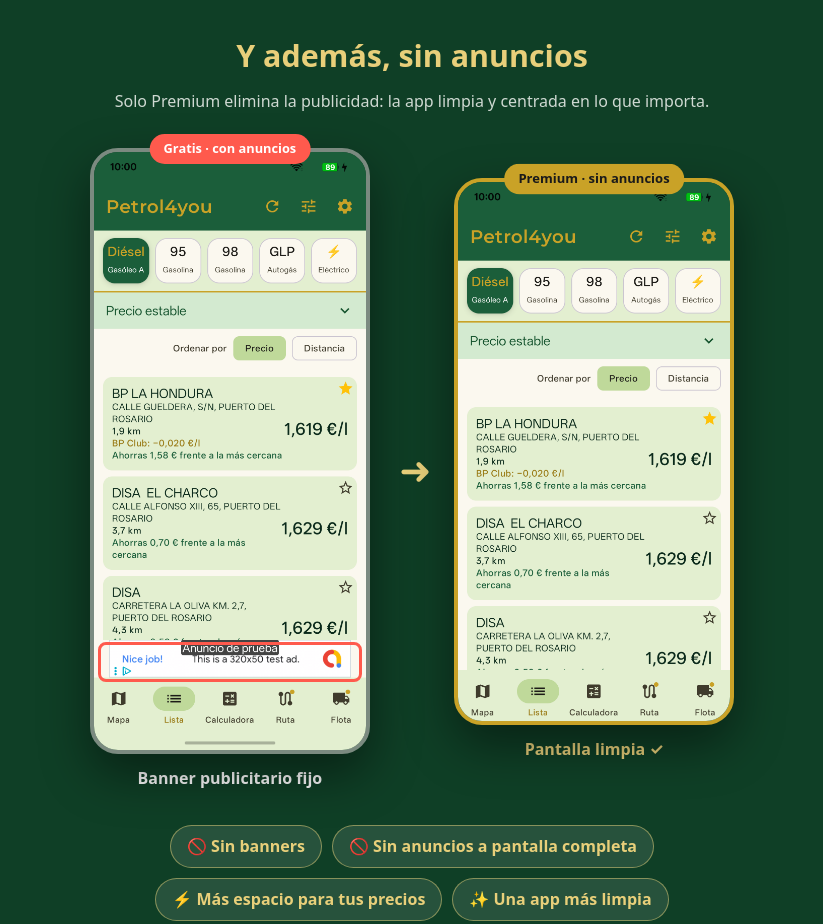
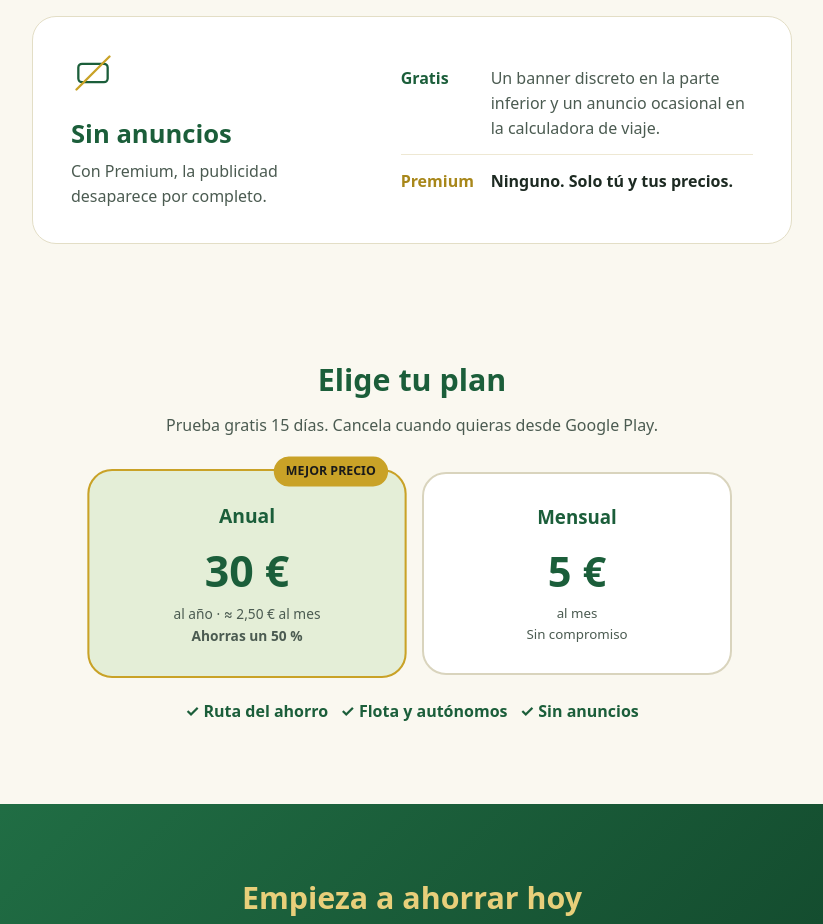
Before and after one commit to santiatienza-collab/petrol4you, a plain HTML site: page index.html in a window 1280 px wide. Shown: the part 5060-5984 px from the top of the page, without its empty margins (228-1051 px from the left). Drawn offline with Linux system fonts and the light colour scheme.

Commit message:
Landing: sección Sin anuncios más simple y discreta
Co-Authored-By: Claude Sonnet 5.5 <noreply@anthropic.com>

```diff
--- a/index.html
+++ b/index.html
@@ -119,23 +119,17 @@
   .vlist li::before{content:"✓";position:absolute;left:0;color:#fff;background:var(--v);width:22px;height:22px;border-radius:50%;font-size:.8rem;display:grid;place-items:center;top:8px}
 
   /* ads */
-  .ads{background:var(--vo);color:#fff}
-  .ads h2{color:var(--dc)}
-  .cmp{display:flex;align-items:center;justify-content:center;gap:26px;max-width:760px;margin:0 auto}
-  .adph{position:relative;width:280px;flex:none}
-  .adph img.scr{display:block;width:100%;border-radius:28px;border:4px solid #7b8a80;box-shadow:0 20px 50px rgba(0,0,0,.45)}
-  .adph.pr img.scr{border-color:var(--d)}
-  .adph .hl{position:absolute;left:3%;right:3%;top:81.4%;height:6.6%;border:3px solid #ff5a4d;border-radius:8px;box-shadow:0 0 0 0 rgba(255,90,77,.7);animation:pulse 1.8s infinite}
-  @keyframes pulse{70%{box-shadow:0 0 0 14px rgba(255,90,77,0)}100%{box-shadow:0 0 0 0 rgba(255,90,77,0)}}
-  .adph .badge{position:absolute;left:50%;top:-14px;transform:translateX(-50%);white-space:nowrap;font-weight:800;font-size:.8rem;padding:5px 14px;border-radius:999px}
-  .adph .badge.bad{background:#ff5a4d;color:#fff}
-  .adph.pr .badge{background:var(--d);color:#1a1a1a;animation:pop2 2.4s infinite}
-  @keyframes pop2{50%{transform:translateX(-50%) scale(1.08)}}
-  .arrow{font-size:2.4rem;color:var(--dc);animation:nudge 1.6s infinite}
-  @keyframes nudge{50%{transform:translateX(8px)}}
-  .cap{text-align:center;margin-top:12px;font-weight:700}
-  .adlist{list-style:none;padding:0;margin:34px auto 0;max-width:640px;display:flex;flex-wrap:wrap;gap:10px;justify-content:center}
-  .adlist li{background:rgba(255,255,255,.1);border:1px solid rgba(232,207,122,.5);color:var(--dc);padding:8px 16px;border-radius:999px;font-weight:600}
+  .noads{background:var(--crema);padding:48px 0}
+  .noads-card{max-width:760px;margin:0 auto;display:grid;grid-template-columns:1fr 1.2fr;gap:36px;align-items:center;background:#fff;border:1px solid #e3dec6;border-radius:24px;padding:34px 38px}
+  .noads-card .ico{width:44px;height:44px;margin-bottom:12px}
+  .noads-card h2{text-align:left;font-size:1.6rem;margin:0 0 6px}
+  .noads-card p{margin:0;color:#4b5b51}
+  .na-row{display:flex;gap:14px;padding:14px 0;border-bottom:1px solid #eee8d3}
+  .na-row:last-child{border-bottom:0}
+  .na-row b{flex:none;width:76px;color:var(--v)}
+  .na-row span{color:#4b5b51}
+  .na-row.pr b{color:#a8871a}
+  .na-row.pr span{color:var(--tx);font-weight:600}
 
   /* pricing */
   .plans{display:grid;grid-template-columns:repeat(auto-fit,minmax(250px,1fr));gap:20px;max-width:640px;margin:0 auto}
@@ -159,7 +153,7 @@
   .shotpair:hover .s1{transform:rotate(-1deg) translateY(-6px)}.shotpair:hover .s2{transform:rotate(1deg) translateY(-6px)}
   .shotpair.single{height:auto}.shotpair.single img{position:relative;display:block;width:62%;margin:0 auto;transform:none}
   .ev{background:linear-gradient(180deg,#fff,var(--menta))}
-  @media(max-width:800px){.cmp{flex-direction:column}.arrow{transform:rotate(90deg);animation:none}.adph{width:250px}
+  @media(max-width:800px){.noads-card{grid-template-columns:1fr;padding:26px}
     .hero .wrap,.split{grid-template-columns:1fr}.hero{text-align:center}.hero p{margin-inline:auto}.hero h1{font-size:2.1rem}
     .split.rev .vis{order:0}.gal img{height:400px}.pbanner h2{font-size:1.9rem}nav .links a:not(.pm):not(.dl){display:none}
     .btn.ghost{margin:12px 0 0}.plan.best{transform:none}
@@ -306,21 +300,18 @@
   </div>
 </div></section>
 
-<section class="ads"><div class="wrap">
-  <h2 class="rv">Y además, sin anuncios</h2>
-  <p class="sub rv" style="color:#cfd9d2">Solo Premium elimina la publicidad: la app limpia y centrada en lo que importa.</p>
-  <div class="cmp rv">
+<section class="noads"><div class="wrap">
+  <div class="noads-card rv">
     <div>
-      <div class="adph"><span class="badge bad">Gratis · con anuncios</span><img class="scr" src="img/lista_con_anuncios.png" alt="Lista de gasolineras con banner de anuncio"><span class="hl"></span></div>
-      <div class="cap">Banner publicitario fijo</div>
+      <svg class="ico" viewBox="0 0 48 48" fill="none" stroke="#1b5e3a" stroke-width="2.5" stroke-linecap="round"><rect x="8" y="14" width="32" height="20" rx="4"/><path d="M6 42L42 6" stroke="#c9a227"/></svg>
+      <h2>Sin anuncios</h2>
+      <p>Con Premium, la publicidad desaparece por completo.</p>
     </div>
-    <div class="arrow">➜</div>
     <div>
-      <div class="adph pr"><span class="badge">Premium · sin anuncios</span><img class="scr" src="img/02_lista.png" alt="La misma lista de gasolineras sin ningún anuncio"></div>
-      <div class="cap" style="color:var(--dc)">Pantalla limpia ✓</div>
+      <div class="na-row"><b>Gratis</b><span>Un banner discreto en la parte inferior y un anuncio ocasional en la calculadora de viaje.</span></div>
+      <div class="na-row pr"><b>Premium</b><span>Ninguno. Solo tú y tus precios.</span></div>
     </div>
   </div>
-  <ul class="adlist rv"><li>🚫 Sin banners</li><li>🚫 Sin anuncios a pantalla completa</li><li>⚡ Más espacio para tus precios</li><li>✨ Una app más limpia</li></ul>
 </div></section>
 
 <section><div class="wrap">
```
Also changed, not shown: img/lista_con_anuncios.png (deleted).
